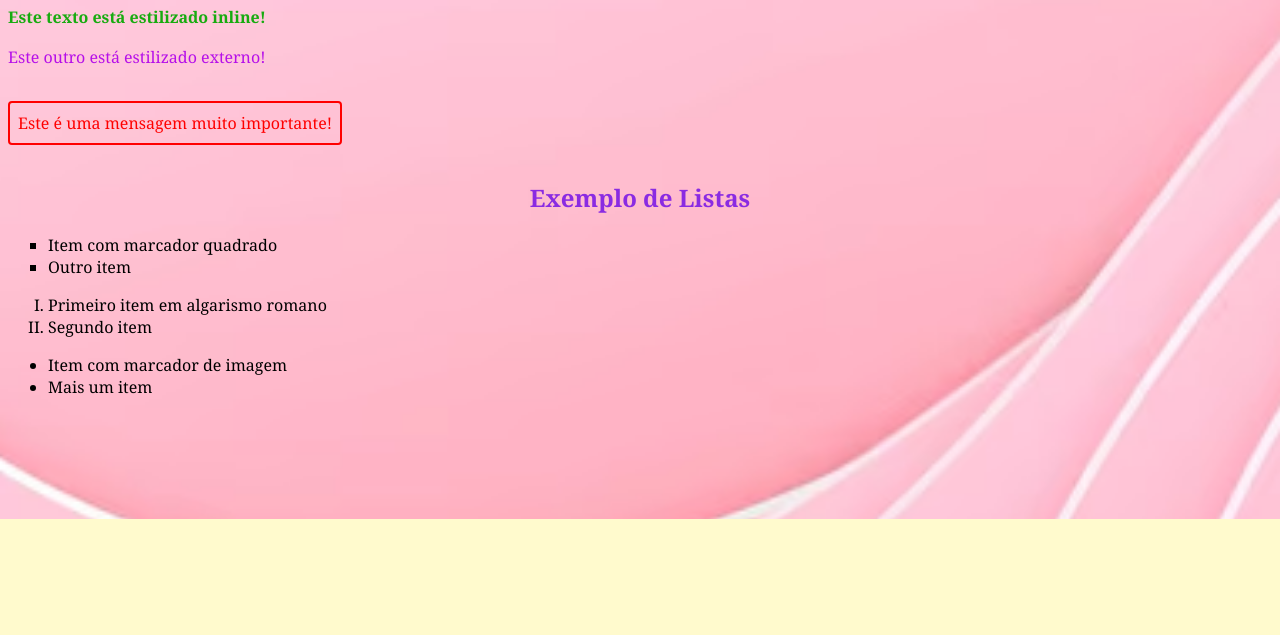
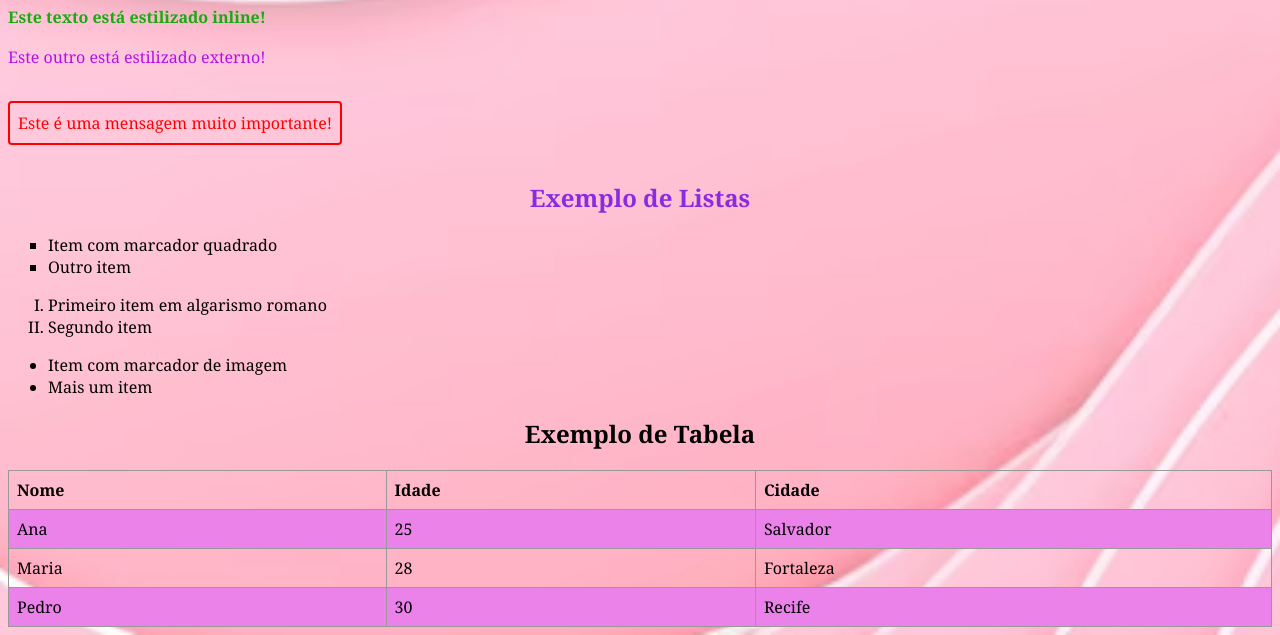
Before and after one commit to leticiavitorinoam/WEB1, a plain HTML site: page CSS1/index.html in a window 1280 px wide. Shown: the part 281-916 px from the top of the page. Before the commit the page ends 800 px from the top, so only its background shows below. Drawn offline with Linux system fonts and the light colour scheme.

Commit message:
Update index.html

```diff
--- a/CSS1/index.html
+++ b/CSS1/index.html
@@ -32,6 +32,30 @@
         <li>Mais um item</li>
     </ul>
 
+    <h2>Exemplo de Tabela</h2>
+
+    <table class="tabela">
+        <tr>
+            <th>Nome</th>
+            <th>Idade</th>
+            <th>Cidade</th>
+        </tr>
+        <tr>
+            <td>Ana</td>
+            <td>25</td>
+            <td>Salvador</td>
+        </tr>
+        <tr>
+            <td>Maria</td>
+            <td>28</td>
+            <td>Fortaleza</td>
+        </tr>
+        <tr>
+            <td>Pedro</td>
+            <td>30</td>
+            <td>Recife</td>
+        </tr>
+    </table>
 
 </body>
 
```
